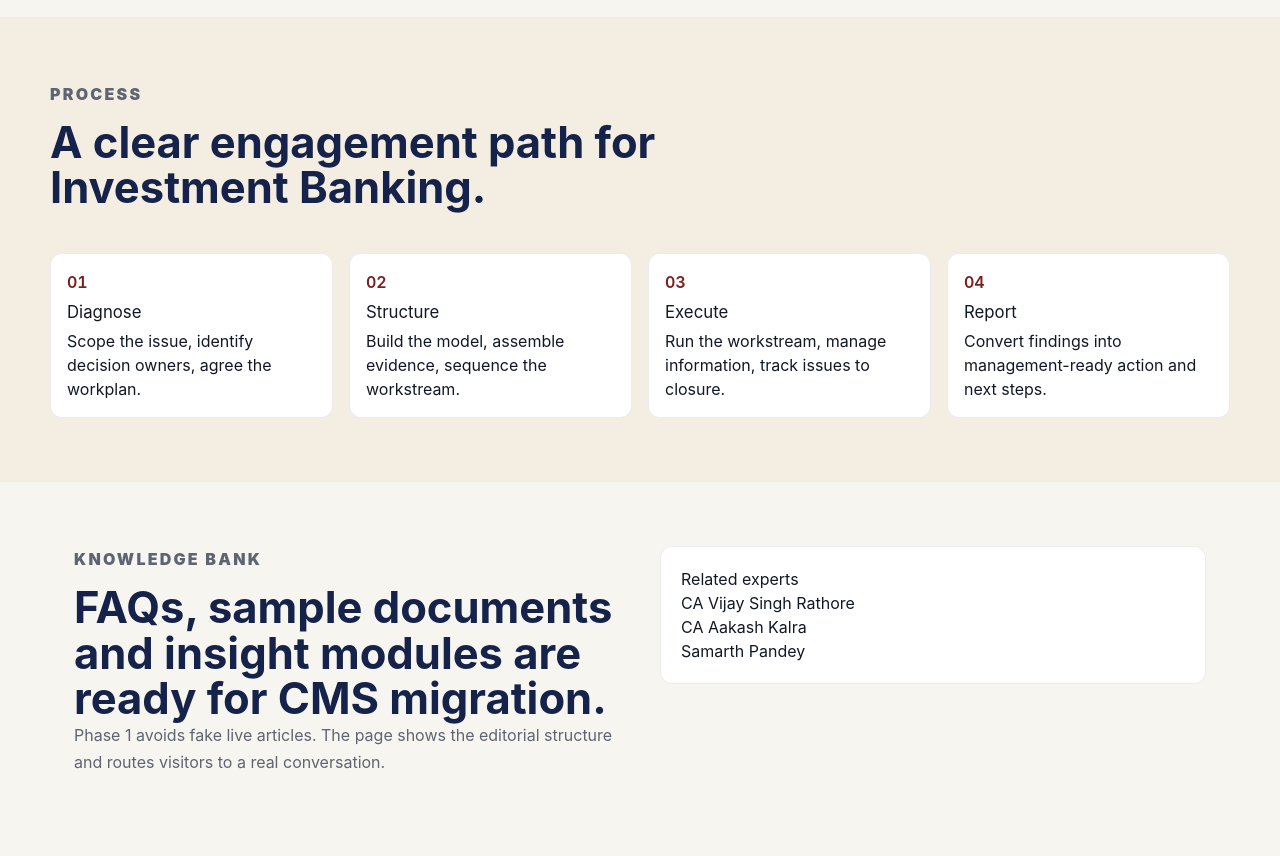
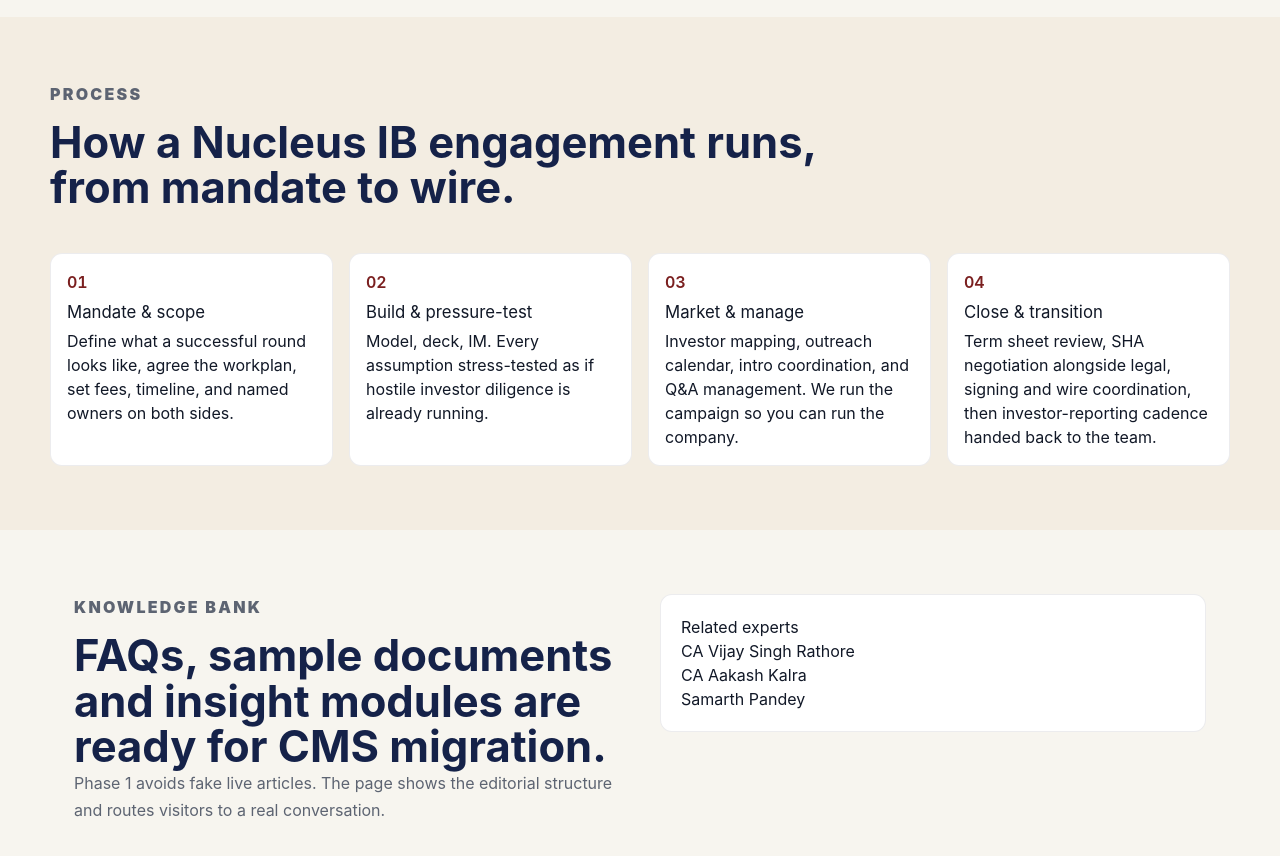
Before and after one commit to infosoonicorn/nucleus, a Next.js app in the folder apps/web/: page /services/investment-banking in a window 1280 px wide. Shown: the part 8420-9276 px from the top of the page. Built offline with nearby package versions, Linux system fonts and the light colour scheme.

Commit message:
feat(web): IB-specific Process content (mandate to wire); make Process customisable per service

```diff
--- a/apps/web/src/components/services/process.tsx
+++ b/apps/web/src/components/services/process.tsx
@@ -1,7 +1,7 @@
 import type { Service } from '@/content/site';
 import { SectionHeader } from '@/components/sections';
 
-const PHASES = [
+const GENERIC_PHASES = [
   { name: 'Diagnose', text: 'Scope the issue, identify decision owners, agree the workplan.' },
   { name: 'Structure', text: 'Build the model, assemble evidence, sequence the workstream.' },
   { name: 'Execute', text: 'Run the workstream, manage information, track issues to closure.' },
@@ -9,14 +9,15 @@
 ];
 
 export function Process({ service }: Readonly<{ service: Service }>) {
+  const phases = service.process ?? GENERIC_PHASES;
+  const title =
+    service.processTitle ?? `A clear engagement path for ${service.title}.`;
+
   return (
     <section className="service-v1-section service-v1-section-alt">
-      <SectionHeader
-        eyebrow="Process"
-        title={`A clear engagement path for ${service.title}.`}
-      />
+      <SectionHeader eyebrow="Process" title={title} />
       <div className="service-v1-timeline">
-        {PHASES.map((phase, index) => (
+        {phases.map((phase, index) => (
           <div key={phase.name}>
             <span>{String(index + 1).padStart(2, '0')}</span>
             <h3>{phase.name}</h3>
--- a/apps/web/src/content/site.ts
+++ b/apps/web/src/content/site.ts
@@ -58,6 +58,8 @@
   ordinal: string;
   displayHeadline?: string;                 // 3-word punchier hero headline; falls back to title.
   whenToEngage?: { if: string; then: string }[]; // 4 IF/THEN scenario pairs; fallback shows generic checklist if absent.
+  process?: { name: string; text: string }[]; // Custom engagement phases; falls back to generic 4-phase if absent.
+  processTitle?: string;                       // Optional custom section title for Process; falls back to "A clear engagement path for {service.title}."
   faq?: { q: string; a?: string }[];        // a falls back to 'Updating soon' when absent.
   crossLink?: ServiceCrossLink;             // Optional cross-link panel data.
 };
@@ -272,6 +274,25 @@
       {
         if: 'Post-investment governance pressure — investor reporting cadence, board pack quality, covenant tracking.',
         then: 'We design the investor-MIS pack, set the cadence, and surface variances before the next board call.',
+      },
+    ],
+    processTitle: 'How a Nucleus IB engagement runs, from mandate to wire.',
+    process: [
+      {
+        name: 'Mandate & scope',
+        text: 'Define what a successful round looks like, agree the workplan, set fees, timeline, and named owners on both sides.',
+      },
+      {
+        name: 'Build & pressure-test',
+        text: 'Model, deck, IM. Every assumption stress-tested as if hostile investor diligence is already running.',
+      },
+      {
+        name: 'Market & manage',
+        text: 'Investor mapping, outreach calendar, intro coordination, and Q&A management. We run the campaign so you can run the company.',
+      },
+      {
+        name: 'Close & transition',
+        text: 'Term sheet review, SHA negotiation alongside legal, signing and wire coordination, then investor-reporting cadence handed back to the team.',
       },
     ],
     crossLink: {
```
